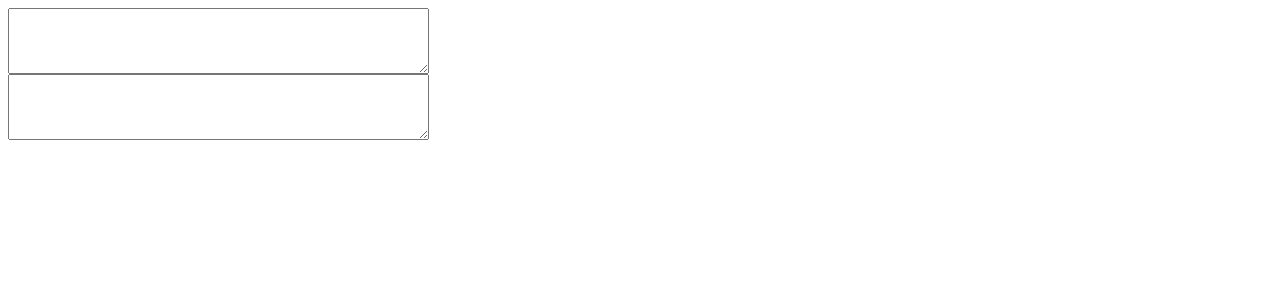
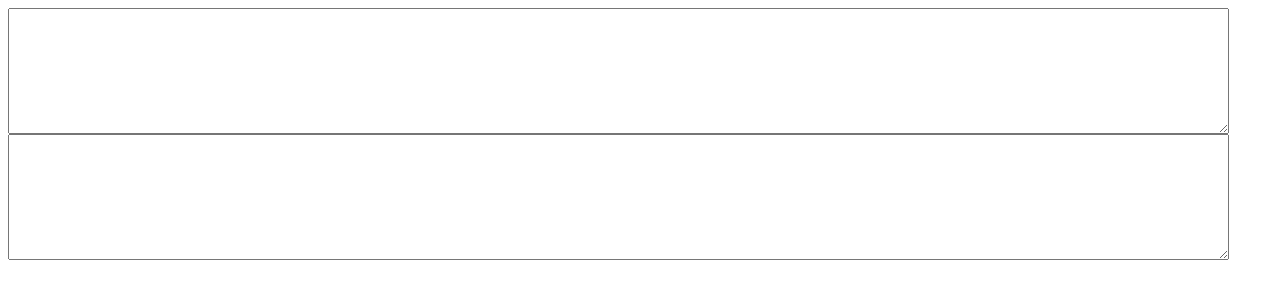
Before and after one commit to zyjemywspoleczenstwie/pizdosiaki, a plain HTML site: page docs/index.html in a window 1280 px wide. Drawn offline with Linux system fonts and the light colour scheme.

Commit message:
Update index.html

```diff
--- a/docs/index.html
+++ b/docs/index.html
@@ -3,9 +3,9 @@
         <title>Pizdosiaki</title>
     </head>
     <body>
-        <textarea rows="4" cols="50" id="pizdosiaki" oninput="init();"></textarea>
-        <br>
-        <textarea rows="4" cols="50" id="piecyk" oninput="init();"></textarea>
+        <textarea rows="8" cols="150" id="pizdosiaki" oninput="init();"></textarea>
+        <br style = "height: 100px">
+        <textarea rows="8" cols="150" id="piecyk" oninput="init();"></textarea>
 
 <script>
     do_piecyka = document.querySelector("#piecyk");
@@ -21,7 +21,8 @@ for (i = 0; i < potencjalne_pizdosiaki.length; i++) {
         if(do_pieca){
         result_string = '<div>';
             for (i = 0; i < do_pieca.length; i++) { result_string = result_string + do_pieca[i];
-                                                  do_piecyka.value = do_pieca;
+
+                                                  do_piecyka.value = String(do_pieca).replace(',','\n');
                                                   }
         }
 }
```
